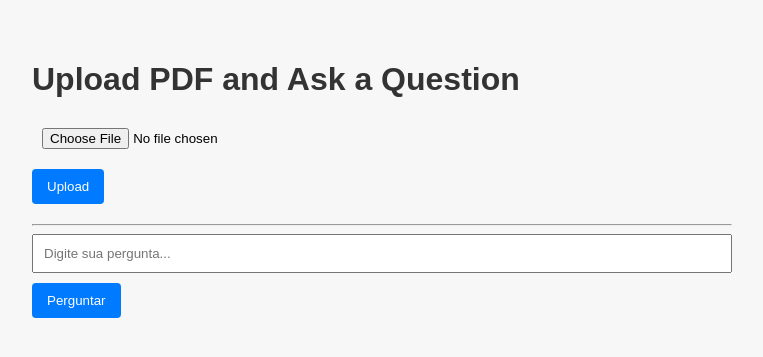
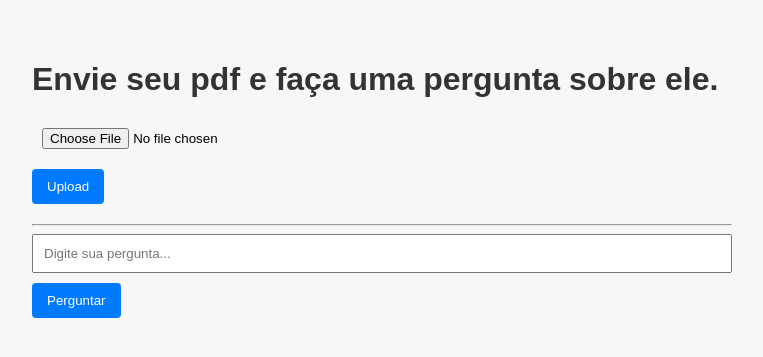
Before and after one commit to RangelBeatriz/qa-app, a Python web app: template templates/index.html in a window 1280 px wide. Shown: the top 357 px of the page, without its empty margins (258-1021 px from the left). Run offline with Jinja, Linux system fonts and the light colour scheme; the template is opened without the code that fills it, so the values that code supplies are empty.

Commit message:
Adjusting text on the html file.

```diff
--- a/templates/index.html
+++ b/templates/index.html
@@ -2,11 +2,11 @@
 <!DOCTYPE html>
 <html>
 <head>
-  <title>PDF QA App</title>
+  <title>Análise de PDF.</title>
   <link rel="stylesheet" href="/static/style.css" />
 </head>
 <body>
-  <h1>Upload PDF and Ask a Question</h1>
+  <h1>Envie seu pdf e faça uma pergunta sobre ele.</h1>
 
   <form id="uploadForm" enctype="multipart/form-data">
     <input type="file" name="file" required />
```
